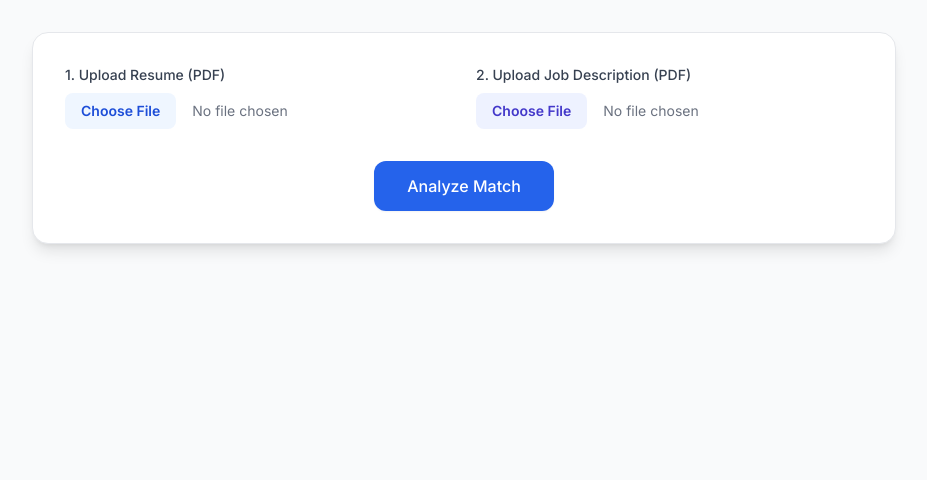
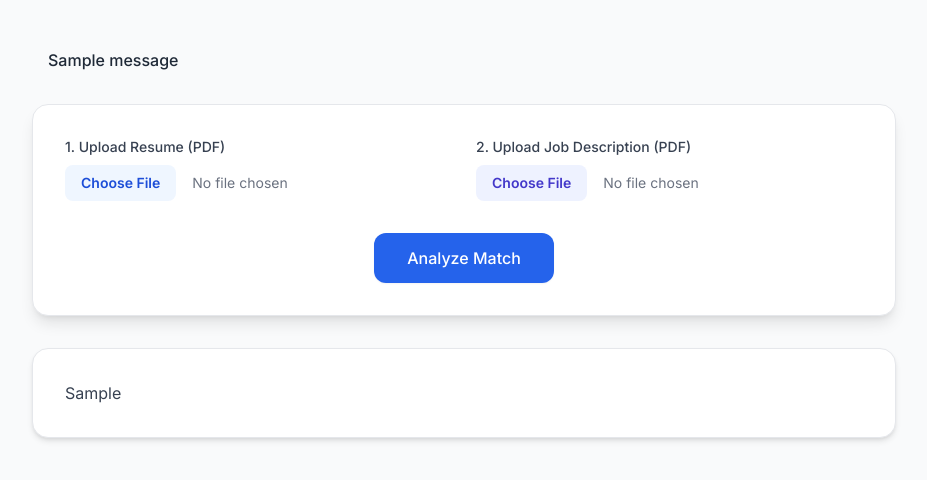
Before and after one commit to AnshD109/Portfolio, a Flask app: template templates/index.html in a window 1280 px wide. Shown: the part 124-604 px from the top of the page, without its empty margins (176-1103 px from the left). Run offline with Flask 3, Linux system fonts and the light colour scheme; the template is opened without the code that fills it: most values are stand-ins (such as "Sample title", 1, 10 or a date in 2020); one stand-in notice (Sample message) is shown; some libraries are stand-ins or nearby versions.

Commit message:
Update index.html

```diff
--- a/templates/index.html
+++ b/templates/index.html
@@ -20,10 +20,31 @@
         }
 
         /* Styles for the AI's markdown-like output */
-        .markdown-body h1, .markdown-body h2, .markdown-body h3, .markdown-body h4 { margin-top: 1.5rem; margin-bottom: 1rem; font-weight: 600; }
-        .markdown-body ul { list-style-type: disc; padding-left: 2rem; }
-        .markdown-body p { margin-bottom: 1rem; }
-        .markdown-body strong { font-weight: 600; }
+        .markdown-body {
+            border-radius: 1rem;
+            box-shadow: 0 4px 6px -1px rgb(0 0 0 / 0.1), 0 2px 4px -2px rgb(0 0 0 / 0.1);
+            border: 1px solid #e5e7eb;
+            transition: all 0.3s ease-in-out;
+            color: #374151;
+        }
+        .markdown-body h1, .markdown-body h2, .markdown-body h3, .markdown-body h4 { margin-top: 1.5rem; margin-bottom: 1rem; font-weight: 600; border-bottom: 1px solid #e5e7eb; padding-bottom: 0.5rem; }
+        .markdown-body ul { list-style-type: disc; padding-left: 2rem; margin-bottom: 1rem; }
+        .markdown-body li { margin-bottom: 0.5rem; }
+        .markdown-body p { margin-bottom: 1rem; line-height: 1.6; }
+        .markdown-body strong { font-weight: 600; color: #111827; }
+
+        /* Style for flash messages */
+        .alert {
+            padding: 1rem;
+            margin-bottom: 1rem;
+            border-radius: 0.5rem;
+            font-weight: 500;
+        }
+        .alert-danger {
+            background-color: #fef2f2;
+            color: #dc2626;
+            border: 1px solid #fecaca;
+        }
     </style>
 </head>
 <body class="bg-gray-50 text-gray-800">
@@ -37,10 +58,24 @@
             <p class="mt-2 text-lg text-gray-600">Upload a resume and a job description to see the match!</p>
         </header>
 
+        <!-- Flash Messages Display Area -->
+        <!-- KEY CHANGE: This block will render error messages from Flask -->
+        {% with messages = get_flashed_messages(with_categories=true) %}
+            {% if messages %}
+                <div class="my-4">
+                {% for category, message in messages %}
+                    <div class="alert alert-{{ category }}">
+                        {{ message }}
+                    </div>
+                {% endfor %}
+                </div>
+            {% endif %}
+        {% endwith %}
+
         <!-- Upload Form -->
         <div class="bg-white p-6 sm:p-8 rounded-2xl shadow-lg border border-gray-200">
-            <!-- Note: The form action would point to your backend endpoint -->
-            <form action="/analyze" method="post" enctype="multipart/form-data">
+            <!-- The form action points to the /analyze route in your Flask app -->
+            <form action="{{ url_for('analyze') }}" method="post" enctype="multipart/form-data">
                 <div class="grid grid-cols-1 md:grid-cols-2 gap-6">
                     <!-- Resume Upload -->
                     <div>
@@ -63,6 +98,16 @@
                 </div>
             </form>
         </div>
+
+        <!-- Analysis Result Display Area -->
+        <!-- KEY CHANGE: This block checks if 'analysis_result' exists and displays it -->
+        {% if analysis_result %}
+            <div class="markdown-body bg-white mt-8 p-6 sm:p-8">
+                <!-- The |safe filter is crucial to render the HTML tags correctly -->
+                {{ analysis_result | safe }}
+            </div>
+        {% endif %}
+
     </div>
 </body>
 </html>
```
